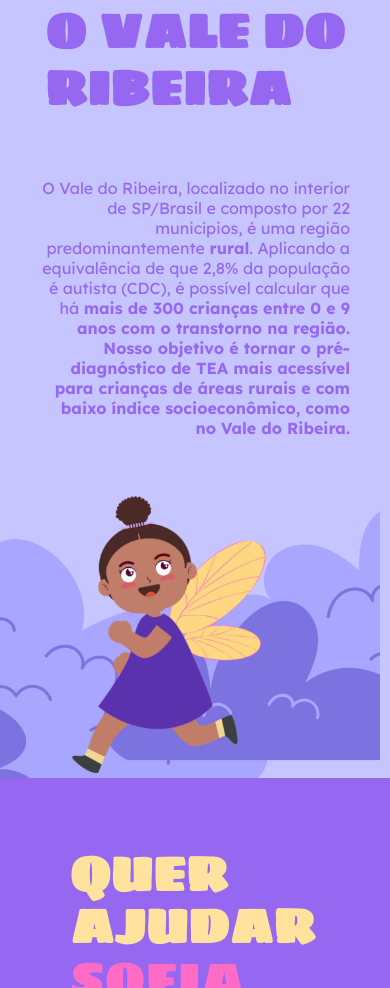
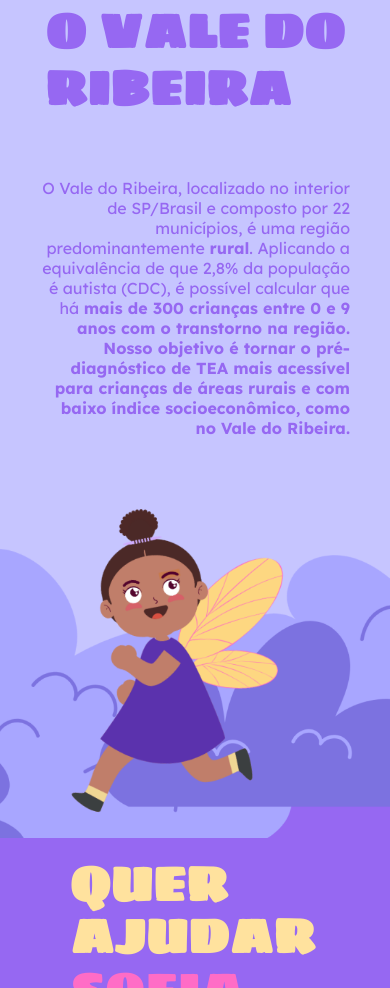
Before and after one commit to aasjunior/sofia-page, a website: page index.html in a window 390 px wide. Shown: the part 5586-6574 px from the top of the page. Drawn offline with nearby package versions, Linux system fonts and the light colour scheme.

Commit message:
cloud-right

```diff
--- a/src/css/styles/icons.css
+++ b/src/css/styles/icons.css
@@ -34,12 +34,12 @@
 
 .bg-clouds{
     position: relative;
-    bottom: -49px;
+    bottom: -50px;
     left: -95px;
     min-height: 600px;
     max-width: 1920px;
     width: 100vw;
-    background: url(../../assets/imgs/clouds.png) center / 100% no-repeat;
+    background: url(../../assets/imgs/clouds.png) center / cover no-repeat;
 }
 
 .cloud-left{
--- a/src/css/styles/responsive.css
+++ b/src/css/styles/responsive.css
@@ -174,7 +174,7 @@
     }
 
     .the-vale{
-        padding: 40px;
+        padding: 40px 40px 0;
     }
 
     :is(.the-vale) .row:first-child{
@@ -190,9 +190,8 @@
 
     .bg-clouds{
         left: -50px;
-        min-height: clamp(120px, 300px, 500px);
+        min-height: 350px;
         background-size: cover;
-        justify-content: space-around;
     }
 
     .little-girl, .little-boy{
@@ -336,13 +335,10 @@
         background-size: 100%;
     }
 
-    .the-vale{
-        overflow: hidden;
-    }
-
     .bg-clouds{
-        left: -50px;
-        height: 300px;
+        position: relative;
+        margin-left:10px;
+        width: 100vw;
         background-size: cover;
     }
 
```
